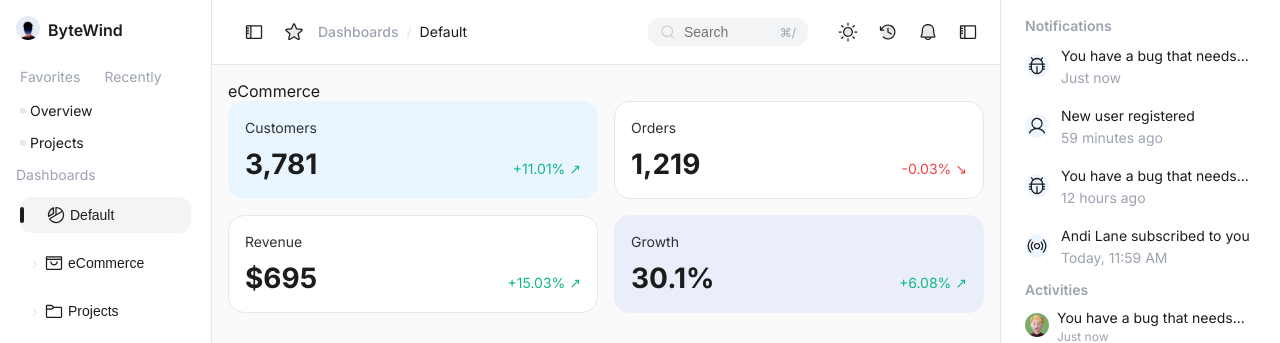
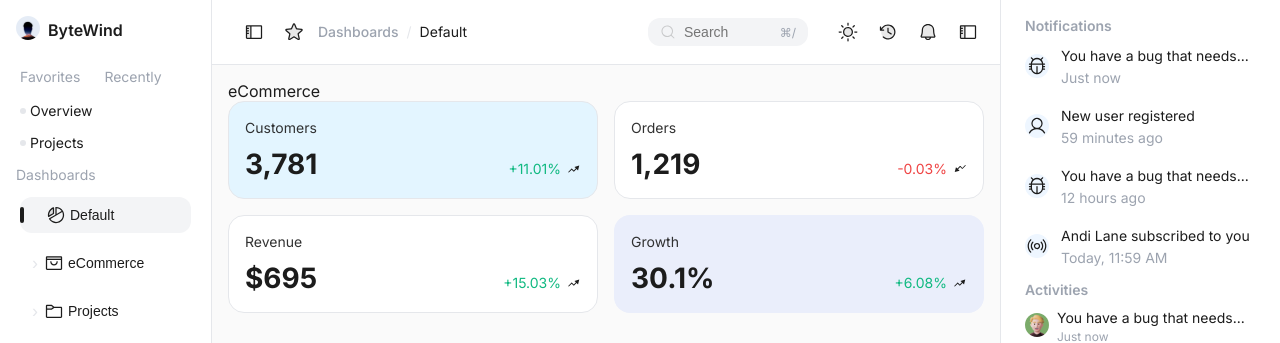
Before and after one commit to hssaluja25/dashboard, a React (Vite) app: page / in a window 1280 px wide. Shown: the top 343 px of the page. Built offline with nearby package versions, Linux system fonts and the light colour scheme.

Commit message:
replace arrow icon asset

```diff
--- a/src/atoms/KpiCard.jsx
+++ b/src/atoms/KpiCard.jsx
@@ -1,12 +1,15 @@
 import React from "react";
+import ArrowRise from "@/assets/ArrowRise.svg";
+import ArrowFall from "@/assets/ArrowFall.svg";
 
 const Arrow = ({ value }) => {
   const positive = value >= 0;
   const pct = Math.abs(value).toFixed(2) + "%";
-  const arrow = positive ? "↗" : "↘";
+  const Icon = positive ? ArrowRise : ArrowFall;
   return (
     <span className={`kpi-change ${positive ? "is-positive" : "is-negative"}`}>
-      {(positive ? "+" : "-") + pct} {arrow}
+      {(positive ? "+" : "-") + pct}
+      <img className="kpi-arrow" src={Icon} alt="" width={14} height={14} />
     </span>
   );
 };
--- a/src/index.css
+++ b/src/index.css
@@ -105,6 +105,9 @@ html, body {
 .kpi-change {
   font-size: 14px;
   line-height: 20px;
+  display: inline-flex;
+  align-items: center;
+  gap: 6px;
 }
 .kpi-change.is-positive {
   color: #10b981;
@@ -112,10 +115,12 @@ html, body {
 .kpi-change.is-negative {
   color: #ef4444;
 }
+[data-theme="dark"] .kpi-arrow {
+  filter: brightness(0) invert(1);
+}
 
 .kpi-accent-blue {
-  background: #eaf6ff;
-  border-color: transparent;
+  background: #E3F5FF;
 }
 .kpi-accent-indigo {
   background: #eaeefb;
```
